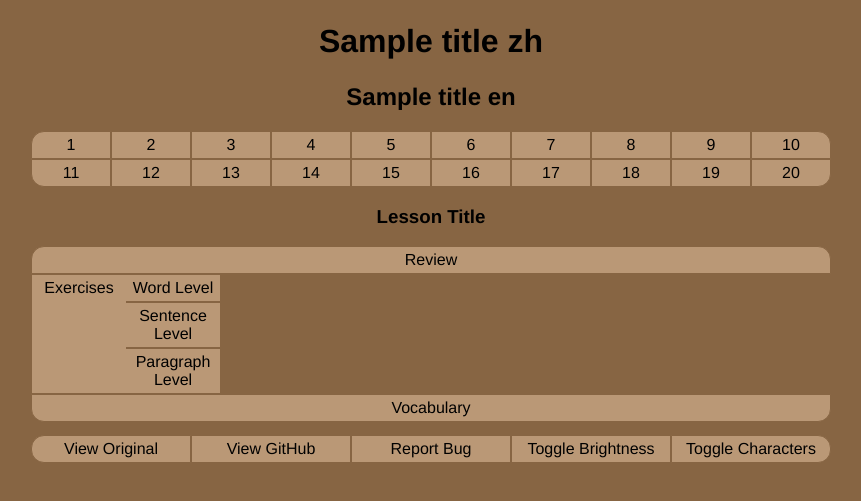
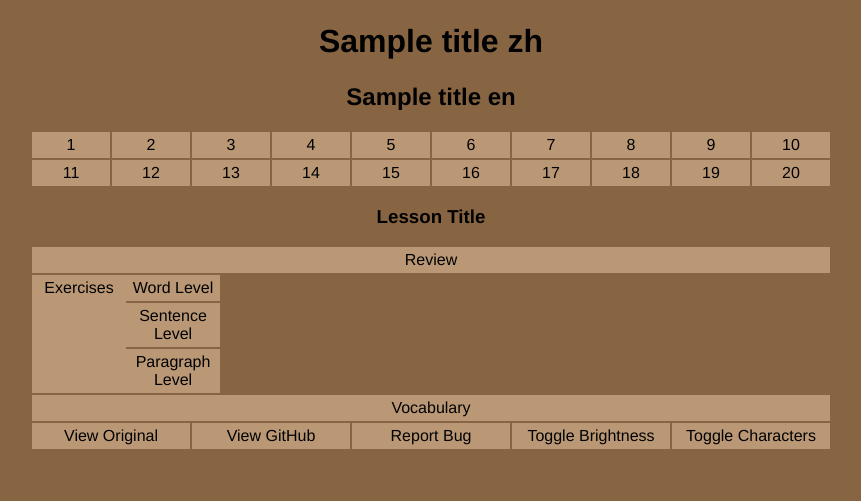
Before and after one commit to Krazete/integrated-chinese, a Flask app: template templates/index.html in a window 1280 px wide. Shown: the top 501 px of the page, without its empty margins (209-1070 px from the left). Run offline with Flask 2, Linux system fonts and the light colour scheme; the template is opened without the code that fills it: most values are stand-ins (such as "Sample title", 1, 10 or a date in 2020).

Commit message:
got rid of css class .rounded

```diff
--- a/static/main.css
+++ b/static/main.css
@@ -37,23 +37,6 @@ a {
 	min-width: 25%;
 	max-width: 95%;
 	margin: auto;
-}
-
-.rounded {
-	margin: 13px 0;
-}
-
-.rounded > :first-child > :first-child {
-	border-top-left-radius: 13px;
-}
-.rounded > :first-child > :last-child {
-	border-top-right-radius: 13px;
-}
-.rounded > :last-child > :first-child {
-	border-bottom-left-radius: 13px;
-}
-.rounded > :last-child > :last-child {
-	border-bottom-right-radius: 13px;
 }
 
 .flex {
--- a/templates/default.html
+++ b/templates/default.html
@@ -22,7 +22,7 @@
 <div class="container">
 {%- block content %}{% endblock %}
 	<div id="trap"></div>
-	<form action="/bug" method="post" class="rounded hidden" id="report">
+	<form action="/bug" method="post" class="hidden" id="report">
 		<div>
 			<textarea rows="3" placeholder="Describe the bug." name="bug">#20 the simplified version of 賣完 should be 卖完.💩</textarea>
 		</div>
@@ -30,7 +30,7 @@
 			<input type="submit" name="submit" value="Submit Bug Report" class="button">
 		</div>
 	</form>
-	<div class="rounded">
+	<div>
 		<div class="flex">
 			<a class="button" target="_blank" href="http://www.language.berkeley.edu/ic/">View Original</a>
 			<a class="button" target="_blank" href="https://github.com/Krazete/integrated-chinese">View GitHub</a>
--- a/templates/index.html
+++ b/templates/index.html
@@ -1,6 +1,6 @@
 {%- extends 'default.html' %}
 {%- block content %}
-	<div class="rounded" id="lesson-buttons">
+	<div id="lesson-buttons">
 		<div class="flex">
 			<div class="button" data-lesson="1">1</div>
 			<div class="button" data-lesson="2">2</div>
@@ -12,12 +12,6 @@
 			<div class="button" data-lesson="8">8</div>
 			<div class="button" data-lesson="9">9</div>
 			<div class="button" data-lesson="10">10</div>
-		</div>
-		<div class="flex hidden konami">
-			<div class="button" data-lesson="0">Basics</div>
-			<div class="button" data-lesson="21">Unused Lesson I</div>
-			<div class="button" data-lesson="22">Unused Lesson II</div>
-			<div class="button" data-lesson="23">Unused Lesson III</div>
 		</div>
 		<div class="flex">
 			<div class="button" data-lesson="11">11</div>
@@ -31,9 +25,15 @@
 			<div class="button" data-lesson="19">19</div>
 			<div class="button" data-lesson="20">20</div>
 		</div>
+		<div class="flex hidden konami">
+			<div class="button" data-lesson="0">Basics</div>
+			<div class="button" data-lesson="21">Unused Lesson I</div>
+			<div class="button" data-lesson="22">Unused Lesson II</div>
+			<div class="button" data-lesson="23">Unused Lesson III</div>
+		</div>
 	</div>
 	<h3 id="lesson-title">Lesson Title</h3>
-	<div class="rounded" id="lesson-menu">
+	<div id="lesson-menu">
 		<a id="review"><div class="button">Review</div></a>
 		<div class="flex" id="exercises">
 			<div class="label">Exercises</div>
--- a/templates/review.html
+++ b/templates/review.html
@@ -1,6 +1,6 @@
 {%- extends 'default.html' %}
 {%- block content %}
-	<div class="rounded">
+	<div>
 		<div class="flex">
 			<div class="button" id="text-a">Text A</div>
 			<div class="button" id="text-b">Text B</div>
@@ -17,7 +17,7 @@
 		</div>
 	</div>
 	<br>
-	<div class="rounded" id="player">
+	<div id="player">
 		<div class="flex">
 			<div class="button toggle play"></div>
 			<div class="progress">
@@ -33,7 +33,7 @@
 		<a href="/">Index</a>
 	</div>
 	<div id="jukebox">
-		<div class="rounded">
+		<div>
 			<div>
 				<div class="desktop-only button" id="tip-button">Keyboard Shortcuts</div>
 			</div>
```
